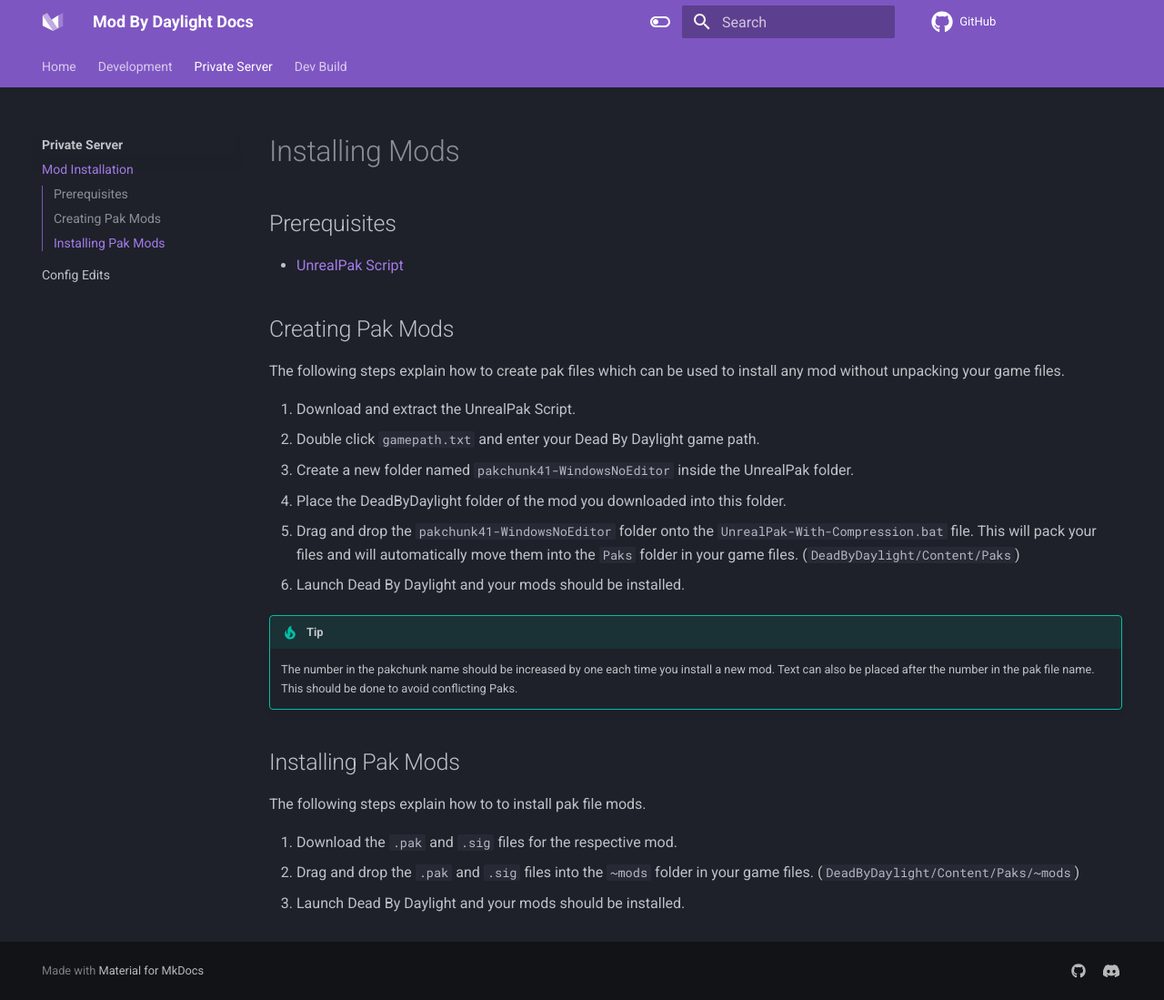
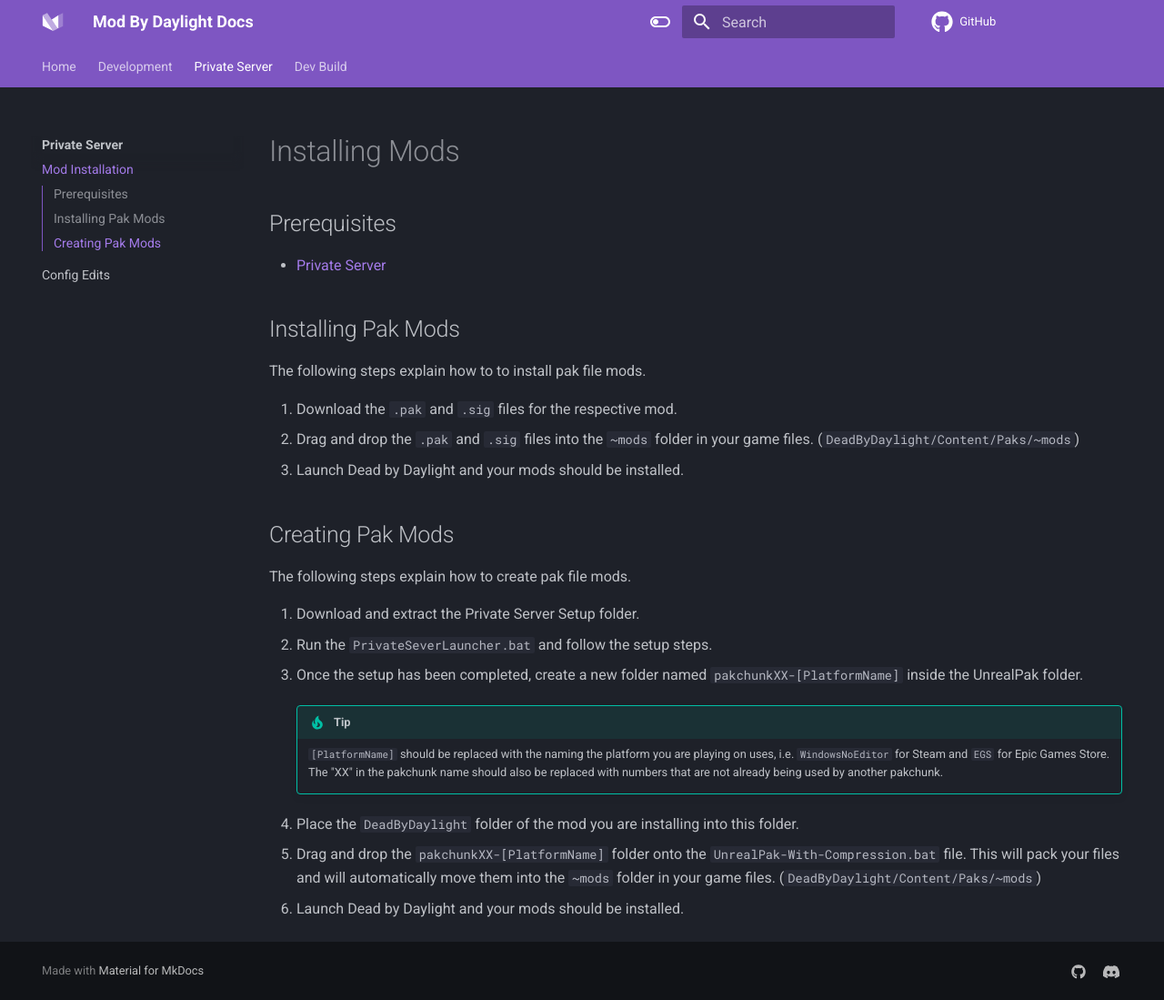
Before and after one commit to ModByDaylight/Documentation, an MkDocs documentation site: the page built from docs/PrivateServer/ModInstallation.md, in a window 1280 px wide and 1099 px high. Shown: the whole window at 91% size. Built offline with MkDocs 1.6.1 and Material for MkDocs 9.7.7, drawn with Linux system fonts in a browser that asks for light colours; comment, search, counter and statistics services are not loaded.

Commit message:
Updated mod installation page

```diff
--- a/docs/PrivateServer/ModInstallation.md
+++ b/docs/PrivateServer/ModInstallation.md
@@ -2,22 +2,7 @@
 
 ## Prerequisites
 
-- [UnrealPak Script](https://cdn.discordapp.com/attachments/838158112749781000/929249085154803802/UnrealPak.zip)
-
-## Creating Pak Mods
-
-The following steps explain how to create pak files which can be used to install any mod without unpacking your game files.
-
-1. Download and extract the UnrealPak Script.
-1. Double click `gamepath.txt` and enter your Dead By Daylight game path.
-1. Create a new folder named `pakchunk41-WindowsNoEditor` inside the UnrealPak folder.
-1. Place the DeadByDaylight folder of the mod you downloaded into this folder.
-1. Drag and drop the `pakchunk41-WindowsNoEditor` folder onto the `UnrealPak-With-Compression.bat` file. This will pack your files and will automatically move them into the `Paks` folder in your game files. (`DeadByDaylight/Content/Paks`)
-1. Launch Dead By Daylight and your mods should be installed.
-
-!!! tip
-
-    The number in the pakchunk name should be increased by one each time you install a new mod. Text can also be placed after the number in the pak file name. This should be done to avoid conflicting Paks.
+- [Private Server](https://github.com/ModByDaylight/PrivateServer/releases)
 
 ## Installing Pak Mods
 
@@ -25,4 +10,20 @@
 
 1. Download the `.pak` and `.sig` files for the respective mod.
 1. Drag and drop the `.pak` and `.sig` files into the `~mods` folder in your game files. (`DeadByDaylight/Content/Paks/~mods`)
-1. Launch Dead By Daylight and your mods should be installed.
+1. Launch Dead by Daylight and your mods should be installed.
+
+## Creating Pak Mods
+
+The following steps explain how to create pak file mods.
+
+1. Download and extract the Private Server Setup folder.
+1. Run the `PrivateSeverLauncher.bat` and follow the setup steps.
+1. Once the setup has been completed, create a new folder named `pakchunkXX-[PlatformName]` inside the UnrealPak folder.
+
+    !!! tip
+
+        `[PlatformName]` should be replaced with the naming the platform you are playing on uses, i.e. `WindowsNoEditor` for Steam and `EGS` for Epic Games Store. The "XX" in the pakchunk name should also be replaced with numbers that are not already being used by another pakchunk.
+
+1. Place the `DeadByDaylight` folder of the mod you are installing into this folder.
+1. Drag and drop the `pakchunkXX-[PlatformName]` folder onto the `UnrealPak-With-Compression.bat` file. This will pack your files and will automatically move them into the `~mods` folder in your game files. (`DeadByDaylight/Content/Paks/~mods`)
+1. Launch Dead by Daylight and your mods should be installed.
```
